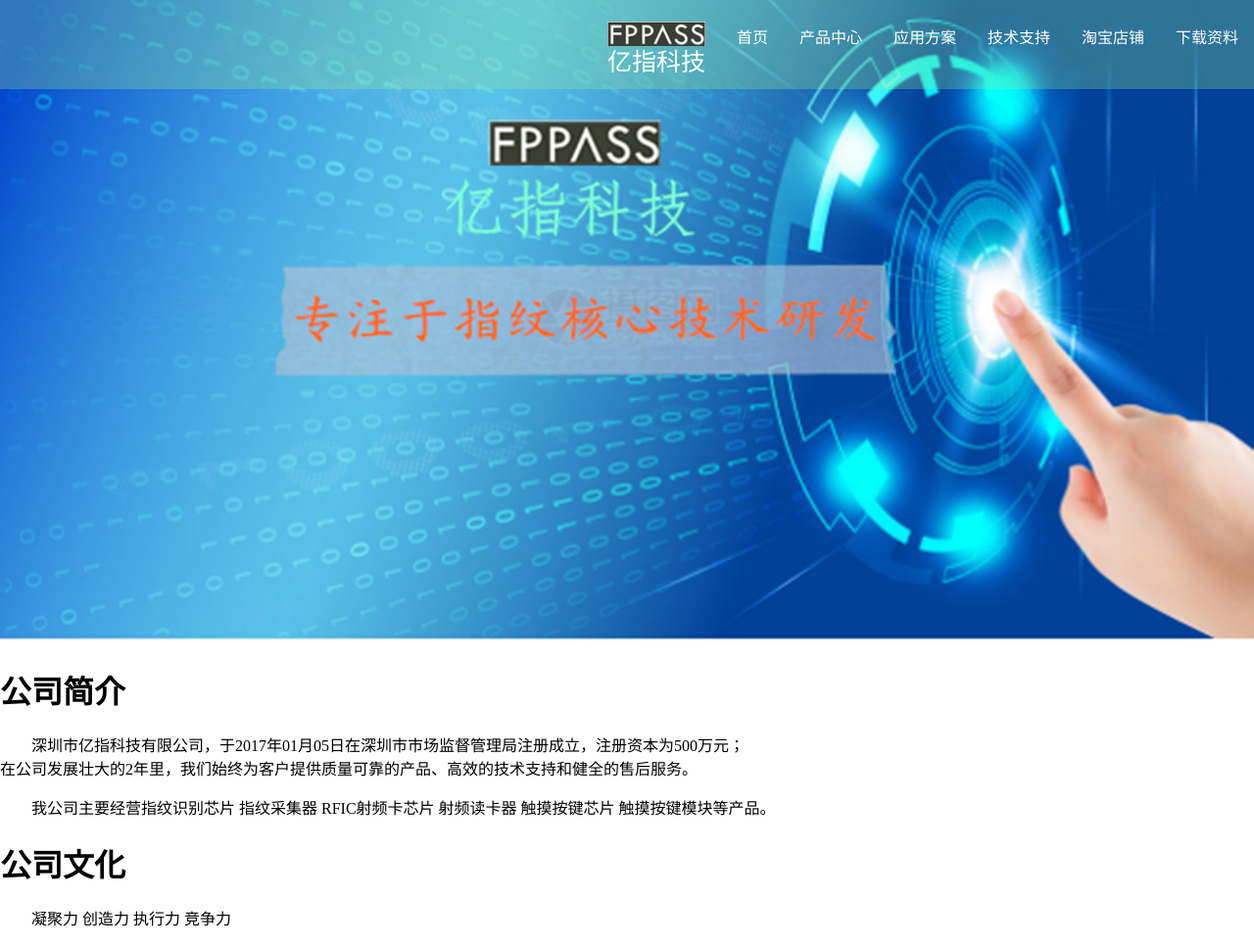
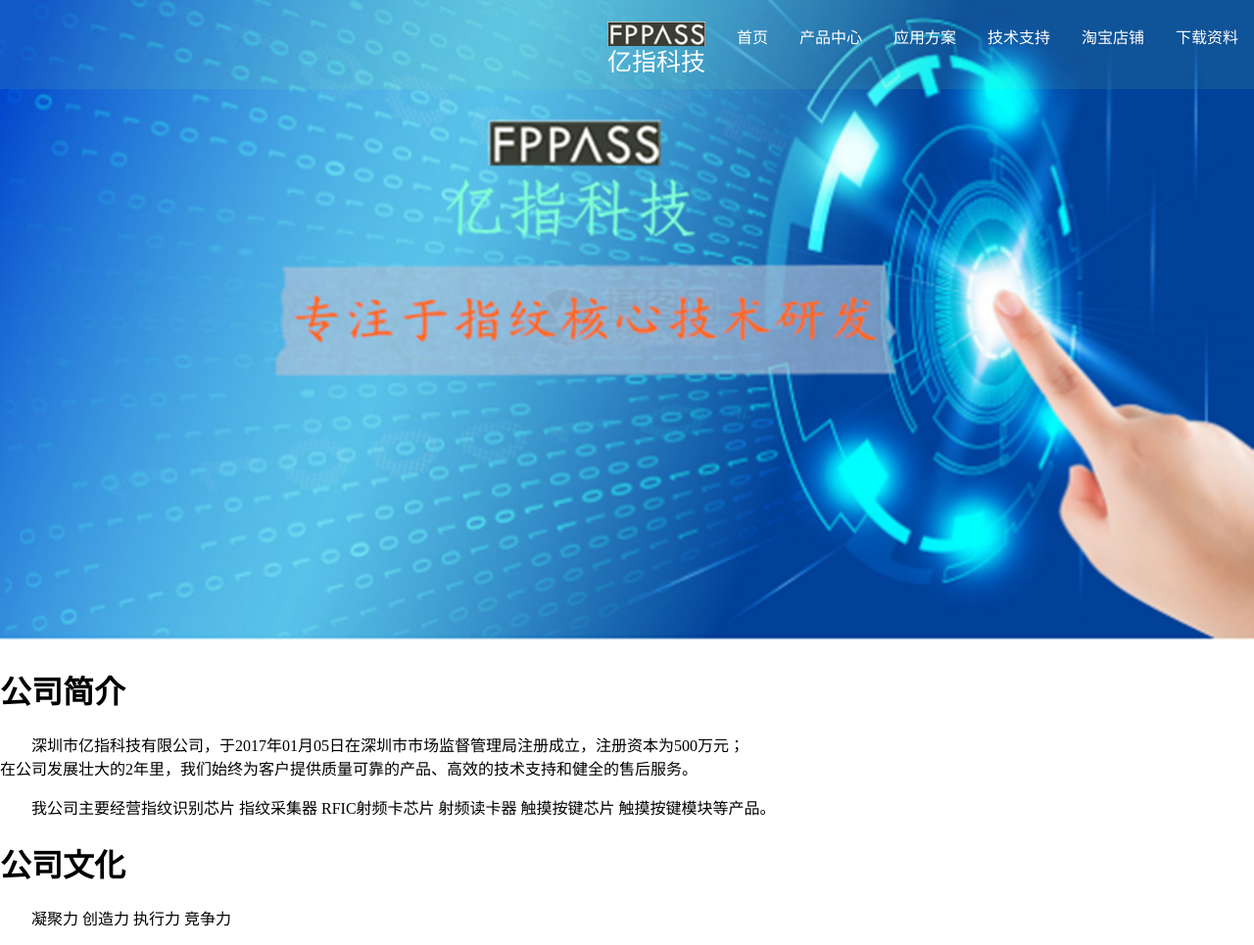
Before and after one commit to easyfp/easyfp.github.io, a Jekyll site: the page about.html, which Jekyll copies as it is, in a window 1280 px wide and 965 px high. Shown: the whole window at 98% size. Built offline with Jekyll 4.4.1, drawn with Linux system fonts in a browser that asks for light colours.

Commit message:
Update about.html

```diff
--- a/about.html
+++ b/about.html
@@ -12,7 +12,7 @@
     margin: 0;
     padding: 0;
     overflow: hidden;
-    background-color: hsla(120,65%,75%,0.3);
+    background-color: hsla(120,65%,75%,0.1);
     position: fixed;
     top: 0;
     width: 100%;
@@ -31,7 +31,7 @@
 }
 
 li a:hover:not(.active) {
-     background-color: #F0F8FF;
+     background-color: #00CCFF;
 }
 
 .active {
```
